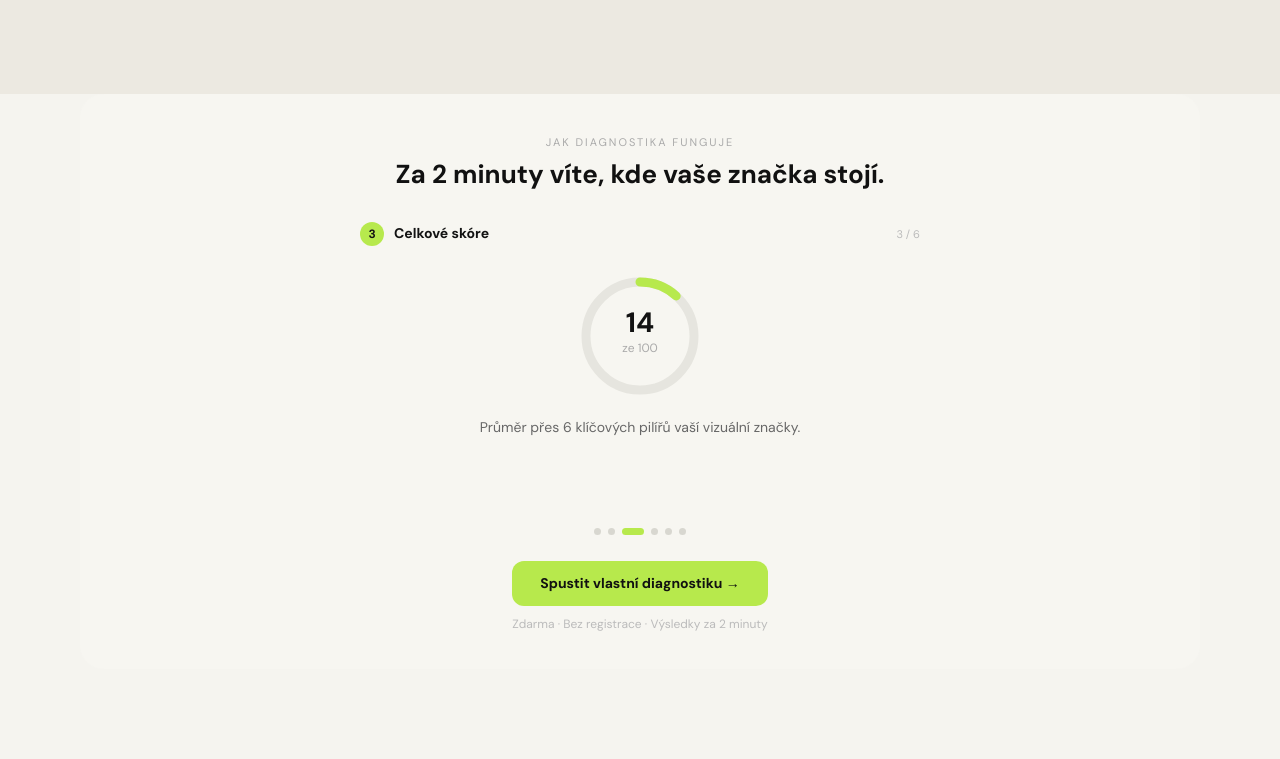
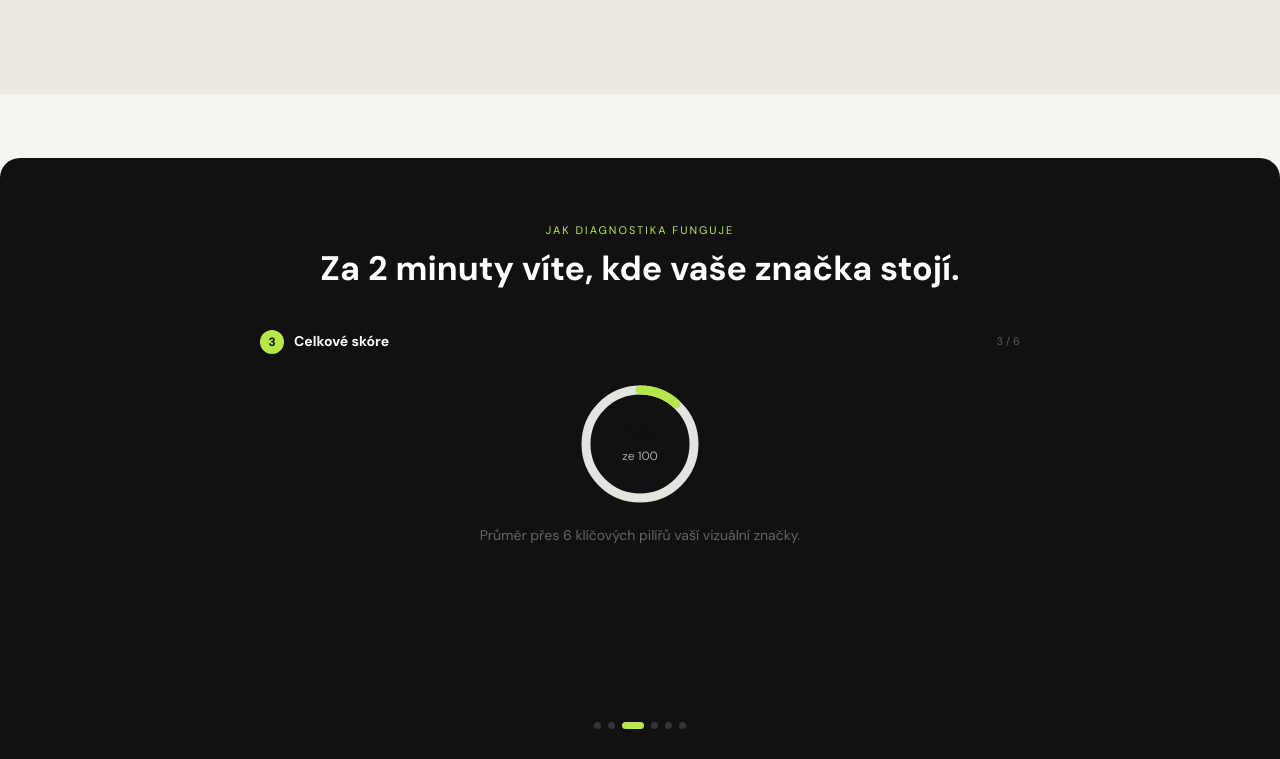
Before and after one commit to katarinabrics-eng/ai-content-studio, a Next.js app in the folder apps/content-studio/: page /premiova-vizualni-identita in a window 1280 px wide. Shown: the part 2951-3710 px from the top of the page. Built offline with nearby package versions, Linux system fonts and the light colour scheme.

Commit message:
DiagnostikaDemo: tmavé pozadí #111, větší okno 760px, full-width prolomení

```diff
--- a/apps/content-studio/src/components/DiagnostikaDemo.tsx
+++ b/apps/content-studio/src/components/DiagnostikaDemo.tsx
@@ -89,21 +89,27 @@ export default function DiagnostikaDemo() {
   ];
 
   return (
-    <section style={{ background: "#f7f6f1", borderRadius: 24, padding: "40px 32px 36px", margin: "0 0 64px", overflow: "hidden" }}>
+    <section style={{
+      background: "#111",
+      borderRadius: 20,
+      padding: "64px 48px 56px",
+      margin: "64px -80px 0",
+      overflow: "hidden",
+    }}>
       <style>{`
         @keyframes diagBlink  { 0%,100%{opacity:1} 50%{opacity:0} }
         @keyframes diagPulse  { 0%,100%{opacity:.6} 50%{opacity:1} }
         @keyframes hexSpin    { to{transform:rotate(360deg)} }
       `}</style>
-      <p style={{ fontSize: 11, letterSpacing: "0.18em", textTransform: "uppercase", color: "#aaa", textAlign: "center", margin: "0 0 8px" }}>
+      <p style={{ fontSize: 11, letterSpacing: "0.18em", textTransform: "uppercase", color: LIME, textAlign: "center", margin: "0 0 10px" }}>
         Jak diagnostika funguje
       </p>
-      <h3 style={{ fontSize: "clamp(18px, 3vw, 26px)", fontWeight: 800, color: "#111", textAlign: "center", margin: "0 0 32px", lineHeight: 1.2 }}>
+      <h3 style={{ fontSize: "clamp(22px, 3vw, 34px)", fontWeight: 800, color: "#fff", textAlign: "center", margin: "0 0 40px", lineHeight: 1.2 }}>
         Za 2 minuty víte, kde vaše značka stojí.
       </h3>
 
       <div style={{
-        maxWidth: 560, margin: "0 auto", minHeight: 280,
+        maxWidth: 760, margin: "0 auto", minHeight: 360,
         opacity: visible ? 1 : 0,
         transform: visible ? "translateY(0)" : "translateY(12px)",
         transition: "opacity 0.35s ease, transform 0.35s ease",
@@ -326,18 +332,18 @@ export default function DiagnostikaDemo() {
       </div>
 
       {/* Progress dots */}
-      <div style={{ display: "flex", justifyContent: "center", gap: 7, marginTop: 26 }}>
+      <div style={{ display: "flex", justifyContent: "center", gap: 7, marginTop: 32 }}>
         {Array.from({ length: STAGES }).map((_, i) => (
-          <div key={i} style={{ height: 7, borderRadius: 4, width: i === stage ? 22 : 7, background: i === stage ? LIME : "#d8d7d0", transition: "width .3s, background .3s" }} />
+          <div key={i} style={{ height: 7, borderRadius: 4, width: i === stage ? 22 : 7, background: i === stage ? LIME : "rgba(255,255,255,0.15)", transition: "width .3s, background .3s" }} />
         ))}
       </div>
 
       {/* CTA */}
-      <div style={{ textAlign: "center", marginTop: 26 }}>
-        <a href="/diagnostika" style={{ display: "inline-block", background: LIME, color: "#111", fontWeight: 800, fontSize: 14, padding: "12px 28px", borderRadius: 12, textDecoration: "none" }}>
+      <div style={{ textAlign: "center", marginTop: 32 }}>
+        <a href="/diagnostika" style={{ display: "inline-block", background: LIME, color: "#111", fontWeight: 800, fontSize: 15, padding: "14px 36px", borderRadius: 12, textDecoration: "none", letterSpacing: "-0.01em" }}>
           Spustit vlastní diagnostiku →
         </a>
-        <p style={{ fontSize: 12, color: "#bbb", marginTop: 9 }}>Zdarma · Bez registrace · Výsledky za 2 minuty</p>
+        <p style={{ fontSize: 12, color: "rgba(255,255,255,0.3)", marginTop: 10 }}>Zdarma · Bez registrace · Výsledky za 2 minuty</p>
       </div>
     </section>
   );
@@ -347,8 +353,8 @@ function StepLabel({ step, text }: { step: number; text: string }) {
   return (
     <div style={{ display: "flex", alignItems: "center", gap: 10, marginBottom: 10 }}>
       <span style={{ width: 24, height: 24, borderRadius: "50%", background: "#b7e94c", color: "#111", display: "flex", alignItems: "center", justifyContent: "center", fontSize: 12, fontWeight: 800, flexShrink: 0 }}>{step}</span>
-      <span style={{ fontSize: 14, fontWeight: 700, color: "#111" }}>{text}</span>
-      <span style={{ fontSize: 11, color: "#bbb", marginLeft: "auto" }}>{step} / {STAGES}</span>
+      <span style={{ fontSize: 14, fontWeight: 700, color: "#fff" }}>{text}</span>
+      <span style={{ fontSize: 11, color: "rgba(255,255,255,0.3)", marginLeft: "auto" }}>{step} / {STAGES}</span>
     </div>
   );
 }
```
